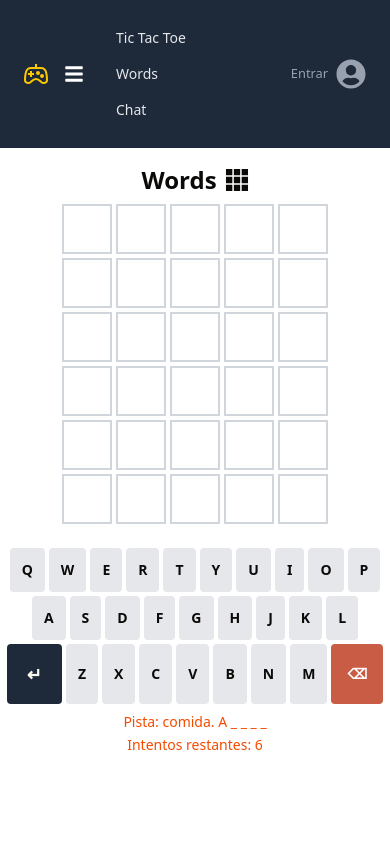
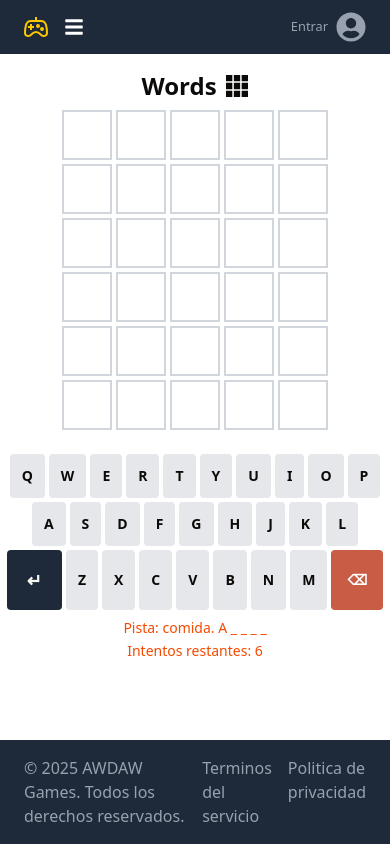
Before and after one commit to jrlpz/avdaw_games, a Next.js app: page /juegos/words in a window 390 px wide. Shown: the top 844 px of the page. Built offline with nearby package versions, Linux system fonts and the light colour scheme.

Commit message:
Corrección de errores

```diff
--- a/src/app/juegos/words/page.tsx
+++ b/src/app/juegos/words/page.tsx
@@ -206,7 +206,7 @@ const WordleGame = ()=> {
 
     return (
         <div
-            className="min-h-screen flex flex-col items-center pt-2 sm:pt-4 px-2"
+            className="flex flex-col items-center pt-2 sm:pt-4 px-2"
             tabIndex={0}
             onKeyDown={handleInput}
             autoFocus
--- a/src/layoutComponent/headerComponent/Header.module.css
+++ b/src/layoutComponent/headerComponent/Header.module.css
@@ -1,27 +1,24 @@
-/* Header.css */
-
 .mobile-menu {
-    position: fixed; /* Fixed position for full-screen coverage */
+  position: fixed;
   top: 0;
   left: 0;
   width: 100%;
-    height: 100vh; /* Full viewport height */
-    background-color: rgba(0, 0, 0, 0.8); /* Semi-transparent background */
-    z-index: 10; /* Ensure it's on top */
-    transform: translateX(-100%); /* Initially hidden off-screen */
-    transition: transform 0.3s ease-in-out; /* Smooth animation */
+  height: 100vh;
+  background-color: rgba(0, 0, 0, 0.8);
+  z-index: 10;
+  transform: translateX(-100%);
+  transition: transform 0.3s ease-in-out;
   padding: 2rem;
   display: flex;
   flex-direction: column;
-    align-items: center; /* Center items horizontally */
-    justify-content: center; /* Center items vertically */
+  align-items: center;
+  justify-content: center;
 }
 
-  .mobile-menu.open {
-    transform: translateX(0); /* Slide in when open */
+.open {
+  transform: translateX(0);
 }
 
-  /* Optional: Style the menu items */
 .mobile-menu ul {
   list-style: none;
   padding: 0;
--- a/src/layoutComponent/headerComponent/Header.tsx
+++ b/src/layoutComponent/headerComponent/Header.tsx
@@ -4,8 +4,8 @@ import { FaBars, FaSearch, FaUserCircle } from "react-icons/fa";
 import { GrGamepad } from "react-icons/gr";
 import { useRouter } from 'next/navigation';
 import { useSyncExternalStore } from 'react';
-import Link from 'next/link';  // Import Link from next/link
-import './Header.module.css'; // Import CSS for mobile menu
+import Link from 'next/link';
+import styles from './Header.module.css'; // Import CSS Modules
 
 interface UserData {
   email: string;
@@ -38,8 +38,8 @@ function getServerSnapshot(): string | null {
 const Header: React.FC = () => {
   const router = useRouter();
   const [user, setUser] = useState<UserData | null>(null);
-  const [isMenuOpen, setIsMenuOpen] = useState(false);  // State for menu open/close
-  const menuRef = useRef<HTMLDivElement>(null); // Reference to the menu container
+  const [isMenuOpen, setIsMenuOpen] = useState(false);
+  const menuRef = useRef<HTMLDivElement>(null);
 
   // useSyncExternalStore with server snapshot support
   const storedEmail = useSyncExternalStore(subscribe, getSnapshot, getServerSnapshot);
@@ -65,7 +65,6 @@ const Header: React.FC = () => {
 
     loadUserData();
 
-    // Listen for storage events (changes from other tabs)
     const handleStorage = (e: StorageEvent) => {
       if (e.key === 'userData') {
         loadUserData();
@@ -90,7 +89,6 @@ const Header: React.FC = () => {
     }
 
     try {
-      // Call logout API route if using Supabase auth
       await fetch('/api/auth/logout', { method: 'POST' });
     } catch (error) {
       console.error("Logout error:", error);
@@ -98,9 +96,12 @@ const Header: React.FC = () => {
 
     setUser(null);
     router.push('/login');
-    router.refresh(); // Ensure page updates
+    router.refresh();
   };
 
+  const closeMenu = () => {
+    setIsMenuOpen(false);
+  };
 
   return (
     <header className="bg-[var(--color-header)] px-6 py-3 flex items-center justify-between flex-wrap">
@@ -112,36 +113,33 @@ const Header: React.FC = () => {
           <GrGamepad className="text-[var(--color-mando)] text-2xl cursor-pointer" />
         </button>
 
-        {/* Mobile menu toggle */}
         <FaBars
           className="text-white text-xl cursor-pointer lg:hidden"
           aria-label="Menú"
           onClick={() => setIsMenuOpen(!isMenuOpen)}
         />
 
-        {/* Mobile menu */}
-        <div className={`mobile-menu ${isMenuOpen ? 'open' : ''} lg:hidden`}>
+        <div className={`${styles['mobile-menu']} ${isMenuOpen ? styles.open : ''} lg:hidden`}>
           <ul className="py-2 text-sm text-gray-200">
             <li>
-              <Link href="/juegos/tictactoe" className="block px-4 py-2 hover:bg-gray-600 hover:text-white">
+              <Link href="/juegos/tictactoe" className="block px-4 py-2 hover:bg-gray-600 hover:text-white" onClick={closeMenu}>
                 Tic Tac Toe
               </Link>
             </li>
             <li>
-              <Link href="/juegos/words" className="block px-4 py-2 hover:bg-gray-600 hover:text-white">
+              <Link href="/juegos/words" className="block px-4 py-2 hover:bg-gray-600 hover:text-white" onClick={closeMenu}>
                 Words
               </Link>
             </li>
 
             <li>
-              <Link href="/chat" className="block px-4 py-2 hover:bg-gray-600 hover:text-white">
+              <Link href="/chat" className="block px-4 py-2 hover:bg-gray-600 hover:text-white" onClick={closeMenu}>
                 Chat
               </Link>
             </li>
           </ul>
         </div>
 
-        {/* Menu for larger screens */}
         <div className="hidden lg:flex space-x-4">
           <Link href="/juegos/tictactoe" className="text-white hover:text-gray-400">Tic Tac Toe</Link>
           <Link href="/juegos/words" className="text-white hover:text-gray-400">Words</Link>
@@ -149,7 +147,6 @@ const Header: React.FC = () => {
         </div>
       </div>
 
-      {/* Search bar */}
       <div className="relative hidden lg:block">
         <input
           type="text"
@@ -163,7 +160,6 @@ const Header: React.FC = () => {
         />
       </div>
 
-      {/* User info */}
       <div className="flex items-center space-x-2">
         {user ? (
           <>
```
Lines whose indentation alone changed are shown as unchanged.
